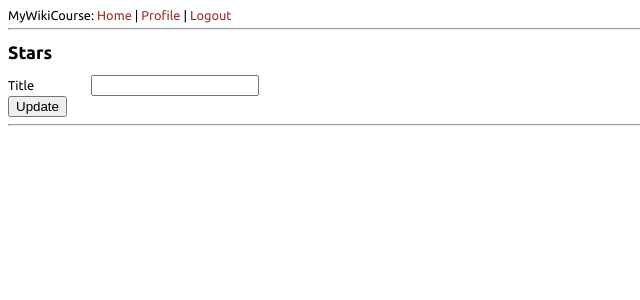
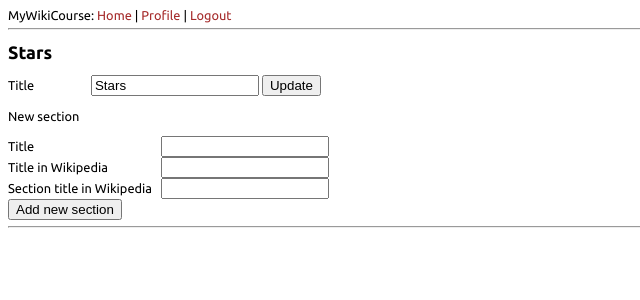
Before and after one commit to astroChasqui/MyWikiCourse, a Flask app: page /edit_course/1 in a window 1280 px wide. Shown: the top 300 px of the page, without its empty margins (0-640 px from the left). Run offline with Flask 2, Linux system fonts and the light colour scheme; a user stored in the database is signed in; data comes from the database, SQL or seed files in the repository; both versions use the stored data as it was after the commit.

Commit message:
course editing updates

```diff
--- a/app/forms.py
+++ b/app/forms.py
@@ -58,6 +58,11 @@ class CreateCourseForm(Form):
 
 class EditCourseForm(Form):
     title = TextField("Title", validators = [Required()])
+    new_section_title = TextField("Title", validators = [Required()])
+    new_section_wiki_title = TextField("Title in Wikipedia",
+                                       validators = [Required()])
+    new_section_wiki_section = TextField("Section title in Wikipedia",
+                                         validators = [Required()])
     submit = SubmitField("Update")
 
     def __init__(self, *args, **kwargs):
@@ -66,3 +71,28 @@ class EditCourseForm(Form):
     def validate(self):
         if not Form.validate(self):
             return False
+
+class CourseTitleForm(Form):
+    title = TextField("Title", validators = [Required()])
+    submit = SubmitField("Update")
+
+    def __init__(self, *args, **kwargs):
+        Form.__init__(self, *args, **kwargs)
+
+    def validate(self):
+        if not Form.validate(self):
+            return False
+
+class NewSectionForm(Form):
+    title = TextField("Title", validators = [Required()])
+    wiki_title = TextField("Title in Wikipedia", validators = [Required()])
+    wiki_section = TextField("Section title in Wikipedia",
+                             validators = [Required()])
+    submit = SubmitField("Add new section")
+
+    def __init__(self, *args, **kwargs):
+        Form.__init__(self, *args, **kwargs)
+
+    def validate(self):
+        if not Form.validate(self):
+            return False
--- a/app/static/style.css
+++ b/app/static/style.css
@@ -1,5 +1,6 @@
 body {
   font-family: Ubuntu, sans-serif;
+  xfont-family: "Helvetica Neue", Helvetica, Arial, sans-serif;
   font-size: 0.8em;
 }
 h1 {
@@ -23,3 +24,6 @@ label {
 input[type=text],input[type=password] {
   width: 160px;
 }
+label.new_section {
+  width: 150px;
+}
--- a/app/templates/edit_course.html
+++ b/app/templates/edit_course.html
@@ -3,18 +3,51 @@
 
 <h1>{{ course.title }}</h1>
 
-<form method="post" name="edit_course">
-  {{form.hidden_tag()}}
+<form method="post" name="course_title">
+  {{ course_title_form.hidden_tag() }}
 
-  {{ form.title.label }}
-  {{ form.title }}
-  {% for message in form.title.errors %}
+  {{ course_title_form.title.label }}
+  {{ course_title_form.title(value = course.title) }}
+  {% for message in course_title_form.title.errors %}
+    <div class="flash">{{ message }}</div>
+  {% endfor %}
+
+  {{ course_title_form.submit }}
+
+</form>
+
+<p>New section</p>
+
+<form method="post" name="new_section">
+
+  {{ new_section_form.title.label(class="new_section") }}
+  {{ new_section_form.title(class="new_section") }}
+  {% for message in new_section_form.title.errors %}
     <div class="flash">{{ message }}</div>
   {% endfor %}
 
   <br>
 
-  {{ form.submit }}
+  {{ new_section_form.wiki_title.label(class="new_section") }}
+  {{ new_section_form.wiki_title() }}
+  {% for message in new_section_form.wiki_title.errors %}
+    <div class="flash">{{ message }}</div>
+  {% endfor %}
+
+  <br>
+
+  {{ new_section_form.wiki_section.label(class="new_section") }}
+  {{ new_section_form.wiki_section() }}
+  {% for message in new_section_form.wiki_section.errors %}
+    <div class="flash">{{ message }}</div>
+  {% endfor %}
+
+  <br>
+
+  {{ new_section_form.submit }}
+
+  <br>
+
 </form>
 
 {% endblock %}
--- a/app/templates/profile.html
+++ b/app/templates/profile.html
@@ -8,10 +8,10 @@
 <p>Courses:</p>
 
 <table>
-  <tr><td>ID</td><td>Title</td></tr>
+  <tr><td>ID (click to edit)</td><td>Title</td></tr>
   {% for course in courses %}
     <tr>
-      <td>{{ course.id }}</td>
+      <td><a href={{ url_for('edit_course', id=course.id) }}>{{ course.id }}</td>
       <td>{{ course.title }}</td>
     </tr>
   {% endfor %}
--- a/app/views.py
+++ b/app/views.py
@@ -3,7 +3,8 @@ from flask import render_template, flash, redirect, g, session, request,\
 from flask.ext.login import login_required, current_user, login_user,\
                             logout_user
 from app import app, lm, db
-from forms import LoginForm, SignupForm, CreateCourseForm, EditCourseForm
+from forms import LoginForm, SignupForm, CreateCourseForm,\
+                  CourseTitleForm, NewSectionForm
 from models import User, Course
 import datetime
 
@@ -125,22 +126,26 @@ def create_course():
 def edit_course(id):
     user = g.user
     course = Course.query.filter_by(id = id).first()
-    form = EditCourseForm()
+    course_title_form = CourseTitleForm()
+    new_section_form = NewSectionForm()
     if request.method == 'POST':
-        if form.validate() == False:
+        if course_title_form.validate_on_submit() == False:
             return render_template('edit_course.html',
                                    title = 'Edit course',
-                                   user = user, form = form, course = course)
+                                   user = user, course = course,
+                                   course_title_form = course_title_form,
+                                   new_section_form = new_section_form)
         else:
-            #newcourse = Course(form.title.data, user.get_id())
-            #db.session.add(newcourse)
-            #db.session.commit()
+            course.title = course_title_form.title.data
+            db.session.commit()
             flash("Course edited.")
-            return redirect(url_for('profile'))
+            return redirect(url_for('edit_course', id = id))
     elif request.method == 'GET':
         return render_template('edit_course.html',
                                title = 'Edit course',
-                               user = user, form = form, course = course)
+                               user = user, course = course,
+                               course_title_form = course_title_form,
+                               new_section_form = new_section_form)
 
 
 from collections import OrderedDict
```
Also changed, not shown: app.db, 2 other files.
